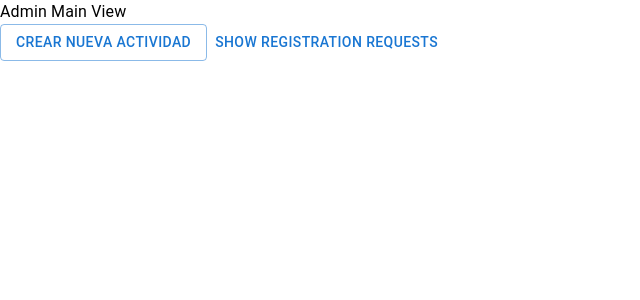
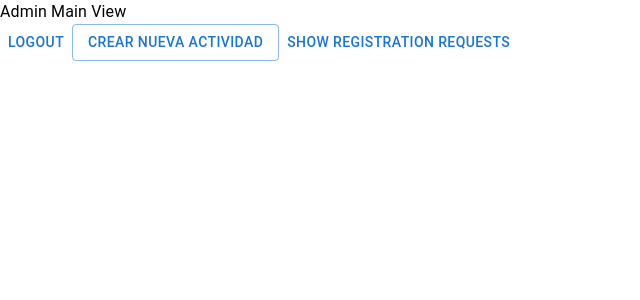
Before and after one commit to TFG-Gestion-de-actividades-de-CISV/ReactFront, a React (Vite) app: page /admin/main in a window 1280 px wide. Shown: the top 300 px of the page, without its empty margins (0-640 px from the left). Built offline with nearby package versions, Linux system fonts and the light colour scheme.

Commit message:
Descomentar LogoutButton

```diff
--- a/src/Views/AdminMainView.jsx
+++ b/src/Views/AdminMainView.jsx
@@ -9,7 +9,7 @@ const AdminMainView = ({ onLogout }) => {
   return (
     <>
       <Typography>Admin Main View</Typography>
-      {/*<LogoutButton onLogout={onLogout} />*/}
+      <LogoutButton onLogout={onLogout} />
 
       <Link to="/admin/new_actividad">
         <Button variant="outlined"> Crear nueva actividad</Button>
```
